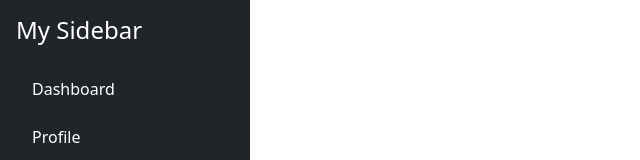
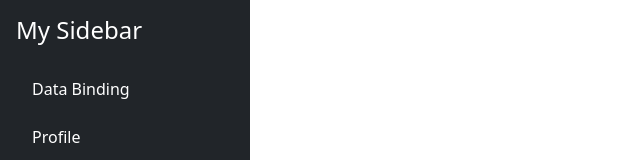
Before and after one commit to chengyus/angular21_tutorial, an Angular app: page / in a window 1280 px wide. Shown: the top 160 px of the page, without its empty margins (0-640 px from the left). Built offline with nearby package versions, Linux system fonts and the light colour scheme.

Commit message:
p3 12:31

```diff
--- a/src/app/app.html
+++ b/src/app/app.html
@@ -5,7 +5,7 @@
     <h4 class="mb-4">My Sidebar</h4>
     <ul class="nav flex-column">
       <li class="nav-item mb-2">
-        <a href="#" class="nav-link text-white">Dashboard</a>
+        <a routerLink="databinding" class="nav-link text-white">Data Binding</a>
       </li>
       <li class="nav-item mb-2">
         <a href="#" class="nav-link text-white">Profile</a>
--- a/src/app/app.ts
+++ b/src/app/app.ts
@@ -1,11 +1,11 @@
 import { Component, signal } from '@angular/core';
-import { RouterOutlet } from '@angular/router';
+import { RouterOutlet, RouterLink } from '@angular/router';
 import { Variables } from './components/variables/variables';
 import { DataBinding } from './components/data-binding/data-binding';
 
 @Component({
   selector: 'app-root',
-  imports: [RouterOutlet],
+  imports: [RouterOutlet, RouterLink],
   templateUrl: './app.html',
   styleUrl: './app.css',
 })
```
